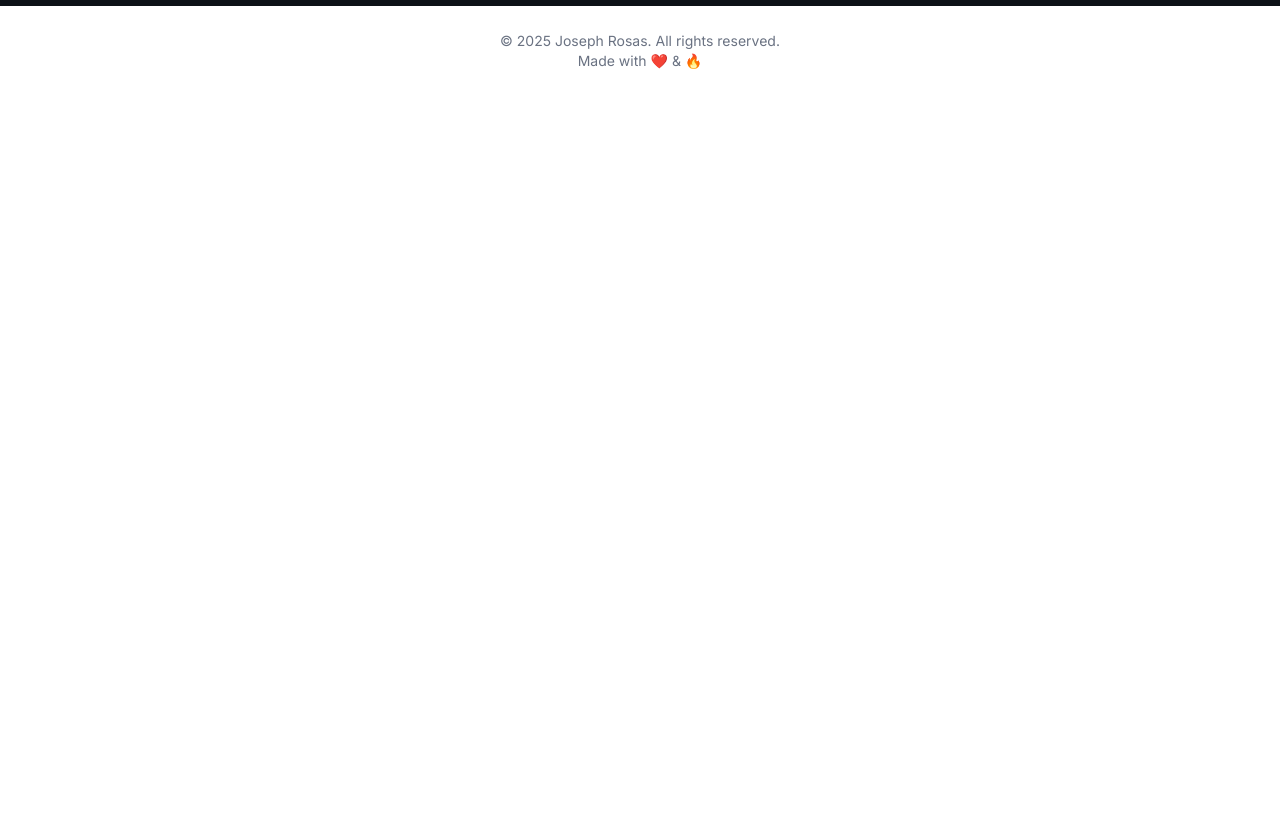
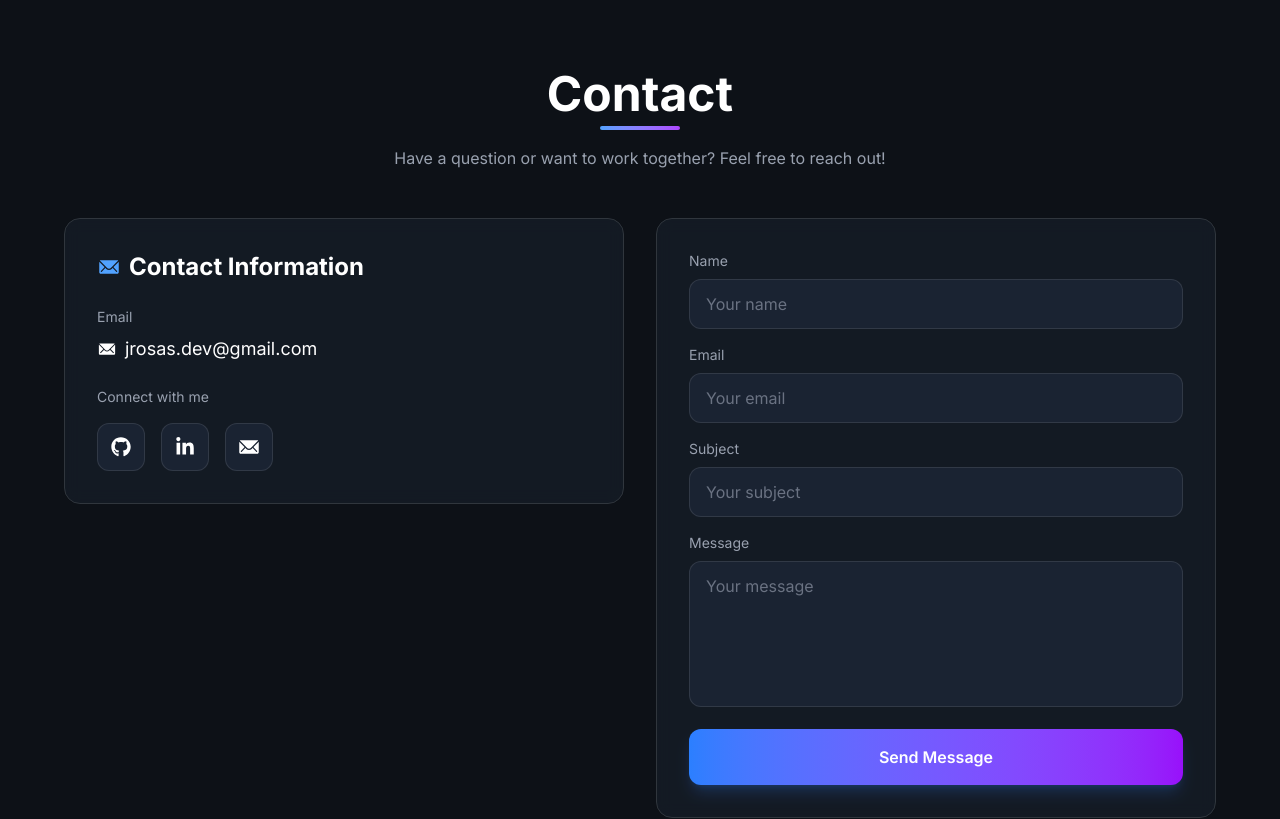
Before and after one commit to josephr04/Portafolio, a React (Vite) app: page / in a window 1280 px wide. Shown: the part 3700-4519 px from the top of the page. Before the commit the page ends 3795 px from the top, so only its background shows below. Built offline with nearby package versions, Linux system fonts and the light colour scheme.

Commit message:
Feat: add Contact section

```diff
--- a/src/App.tsx
+++ b/src/App.tsx
@@ -7,6 +7,7 @@ import { Projects } from './sections/Projects';
 import { Experience } from './sections/Experience';
 import { ScrollProgressBar } from './components/ScrollProgressBar';
 import { Footer } from './components/Footer';
+import { Contact } from './sections/Contact';
 
 function App() {
 
@@ -20,6 +21,7 @@ function App() {
         <Experience />
         <Projects />
         <Skills />
+        <Contact />
         <Footer />
       </div>
     </>
--- /dev/null
+++ b/src/sections/Contact.tsx
@@ -0,0 +1,137 @@
+import { FaLinkedinIn, FaGithub } from "react-icons/fa";
+import { IoIosMail } from "react-icons/io";
+
+export function Contact() {
+  const handleSubmit = (e: { preventDefault: () => void; }) => {
+    e.preventDefault();
+    // Aquí puedes agregar la lógica para enviar el formulario
+    console.log('Form submitted');
+  };
+
+  return (
+    <div id="contact" className="px-6 py-16 bg-[#0d1117] text-white">
+      <div className="max-w-6xl mx-auto">
+        {/* Header */}
+        <div className="flex flex-col items-center justify-center mb-12">
+        <div className="text-center text-4xl md:text-5xl font-bold mb-2">Contact</div>
+          <div className="h-1 bg-linear-to-r from-blue-400 to-purple-500 rounded-xl w-20"></div>
+          <p className="text-gray-400 mt-4 text-center max-w-xl">
+            Have a question or want to work together? Feel free to reach out!
+          </p>
+        </div>
+
+        <div className="grid md:grid-cols-2 gap-8 items-start">
+          {/* Contact Info */}
+          <div className="space-y-6">
+            <div className="bg-gray-800/40 backdrop-blur-sm rounded-2xl p-8 border border-[#30363d] hover:border-blue-500/50 transition-all duration-300">
+              <h3 className="text-2xl font-bold mb-6 flex items-center gap-2">
+                <IoIosMail className="w-6 h-6 text-blue-400" />
+                Contact Information
+              </h3>
+
+              {/* Email */}
+              <div className="mb-6 group">
+                <p className="text-gray-400 text-sm mb-2">Email</p>
+                <a
+                  href="mailto:jrosas.dev@gmail.com"
+                  className="text-lg flex items-center gap-2 text-white hover:text-blue-400 transition-colors duration-300"
+                >
+                  <IoIosMail className="w-5 h-5" />
+                  jrosas.dev@gmail.com
+                </a>
+              </div>
+
+              {/* Social Links */}
+              <div>
+                <p className="text-gray-400 text-sm mb-4">Connect with me</p>
+                <div className="flex gap-4">
+                  <a
+                    href="https://github.com/yourusername"
+                    target="_blank"
+                    rel="noopener noreferrer"
+                    className="flex items-center justify-center w-12 h-12 bg-gray-800/70 rounded-xl border border-white/10 hover:border-blue-500 hover:bg-gray-800 hover:-translate-y-2 hover:shadow-lg hover:shadow-blue-500/50 transition-all duration-300 group"
+                  >
+                    <FaGithub className="w-5 h-5 group-hover:text-blue-400 transition-colors" />
+                  </a>
+
+                  <a
+                    href="https://linkedin.com/in/yourusername"
+                    target="_blank"
+                    rel="noopener noreferrer"
+                    className="flex items-center justify-center w-12 h-12 bg-gray-800/70 rounded-xl border border-white/10 hover:border-blue-500 hover:bg-gray-800 hover:-translate-y-2 hover:shadow-lg hover:shadow-blue-500/50 transition-all duration-300 group"
+                  >
+                    <FaLinkedinIn className="w-5 h-5 group-hover:text-blue-400 transition-colors" />
+                  </a>
+
+                  <a
+                    href="mailto:jrosas.dev@gmail.com"
+                    className="flex items-center justify-center w-12 h-12 bg-gray-800/70 rounded-xl border border-white/10 hover:border-blue-500 hover:bg-gray-800 hover:-translate-y-2 hover:shadow-lg hover:shadow-blue-500/50 transition-all duration-300 group"
+                  >
+                    <IoIosMail className="w-6 h-6 group-hover:text-blue-400 transition-colors" />
+                  </a>
+                </div>
+              </div>
+            </div>
+
+          </div>
+
+          {/* Contact Form */}
+          <form
+            onSubmit={handleSubmit}
+            className="bg-gray-800/40 backdrop-blur-sm rounded-2xl p-8 border border-[#30363d] hover:border-blue-500/30 transition-all duration-300"
+          >
+
+            <div className="space-y-4">
+              <div>
+                <label className="block text-sm text-gray-400 mb-2">Name</label>
+                <input
+                  type="text"
+                  placeholder="Your name"
+                  className="w-full px-4 py-3 rounded-xl bg-gray-800/70 border border-white/10 text-white placeholder-gray-500 focus:outline-none focus:ring-1 focus:ring-blue-500 focus:border-transparent transition-all duration-300"
+                  required
+                />
+              </div>
+
+              <div>
+                <label className="block text-sm text-gray-400 mb-2">Email</label>
+                <input
+                  type="email"
+                  placeholder="Your email"
+                  className="w-full px-4 py-3 rounded-xl bg-gray-800/70 border border-white/10 text-white placeholder-gray-500 focus:outline-none focus:ring-1 focus:ring-blue-500 focus:border-transparent transition-all duration-300"
+                  required
+                />
+              </div>
+
+              <div>
+                <label className="block text-sm text-gray-400 mb-2">Subject</label>
+                <input
+                  type="text"
+                  placeholder="Your subject"
+                  className="w-full px-4 py-3 rounded-xl bg-gray-800/70 border border-white/10 text-white placeholder-gray-500 focus:outline-none focus:ring-1 focus:ring-blue-500 focus:border-transparent transition-all duration-300"
+                  required
+                />
+              </div>
+
+              <div>
+                <label className="block text-sm text-gray-400 mb-2">Message</label>
+                <textarea
+                  placeholder="Your message"
+                  rows={5}
+                  required
+                  className="w-full px-4 py-3 rounded-xl bg-gray-800/70 border border-white/10 text-white placeholder-gray-500 focus:outline-none focus:ring-1 focus:ring-blue-500 focus:border-transparent transition-all duration-300 resize-none"
+                />
+              </div>
+
+              <button
+                type="submit"
+                className="w-full px-6 py-4 rounded-xl bg-linear-to-r from-blue-500 to-purple-600 text-white font-semibold shadow-lg shadow-blue-500/20 hover:shadow-blue-500/40 hover:-translate-y-1 transition-all duration-300 flex items-center justify-center gap-2 group cursor-pointer"
+              >
+                <span>Send Message</span>
+              </button>
+            </div>
+          </form>
+        </div>
+      </div>
+    </div>
+  );
+}
```
